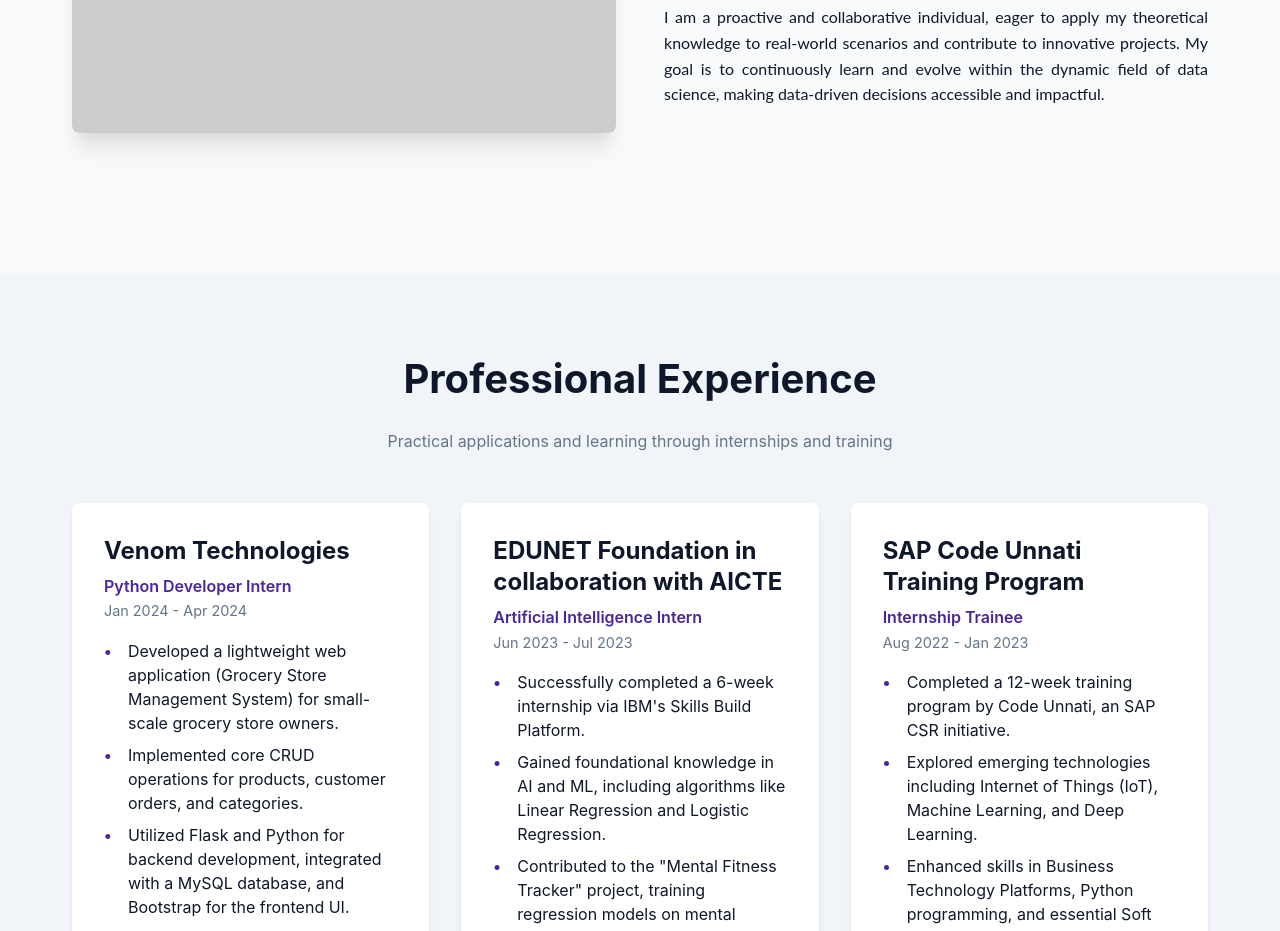
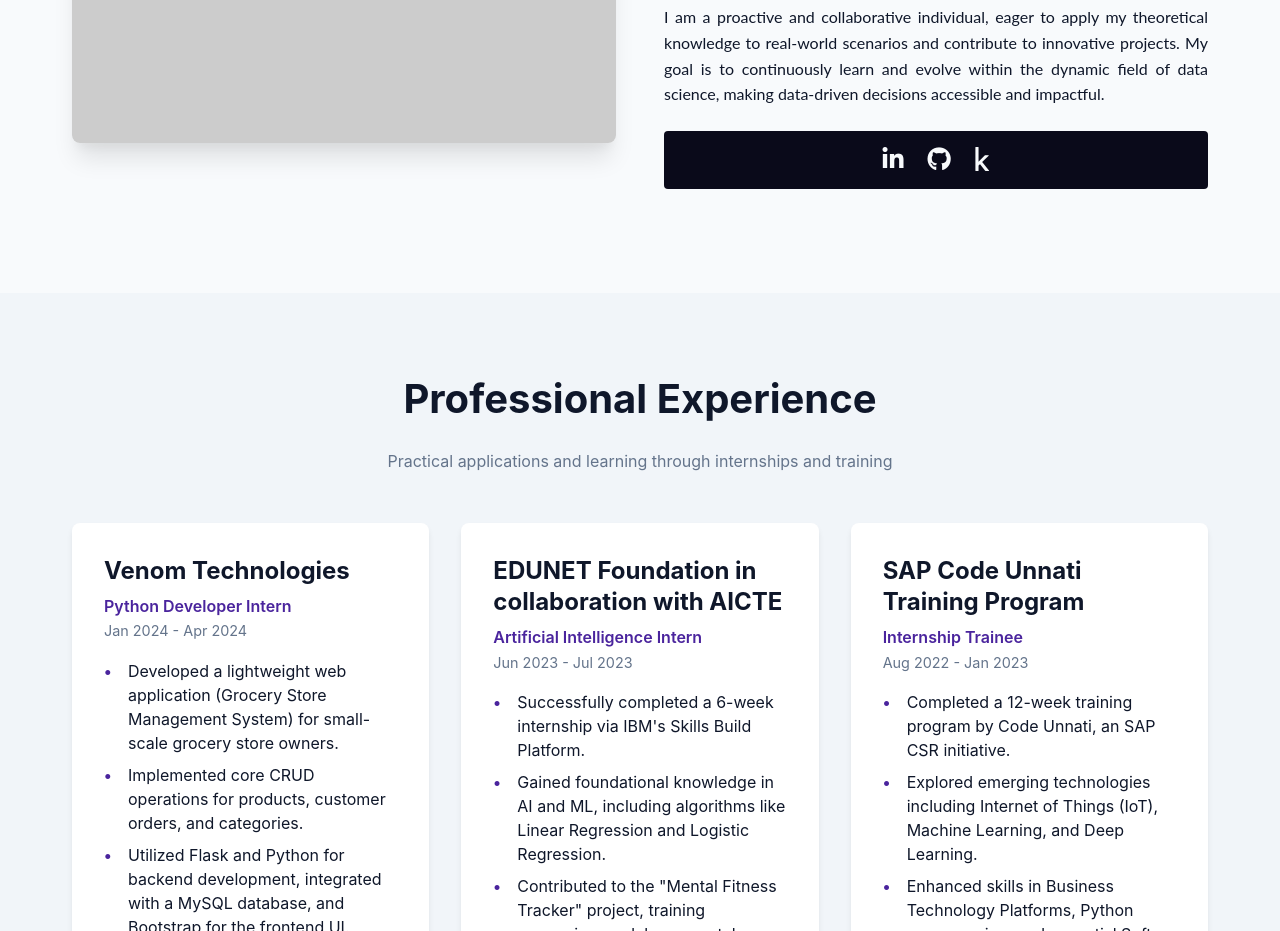
Before and after one commit to bdk-333/Kirtan-Parekh-Portfolio, a plain HTML site: page index.html in a window 1280 px wide. Shown: the part 1160-2091 px from the top of the page. Drawn offline with nearby package versions, Linux system fonts and the light colour scheme; placeholder pictures from the web are drawn by us; animation ran at ten frames a second.

Commit message:
Update About me section, added social links

```diff
--- a/css/style.css
+++ b/css/style.css
@@ -385,10 +385,13 @@ p {
 
 /* About section social links styling */
 .about-social-links {
-    display: flex;
+    /* display: flex; */
     justify-content: center; /* Center the icons */
     gap: 1.5rem; /* Space between icons */
     margin-top: 2rem; /* Space above the icons */
+    background-color: var(--hero-bg-gradient-start);
+    padding: 10px 0;
+    border-radius: 0.25rem;
 }
 
 .about-social-links a {
```
